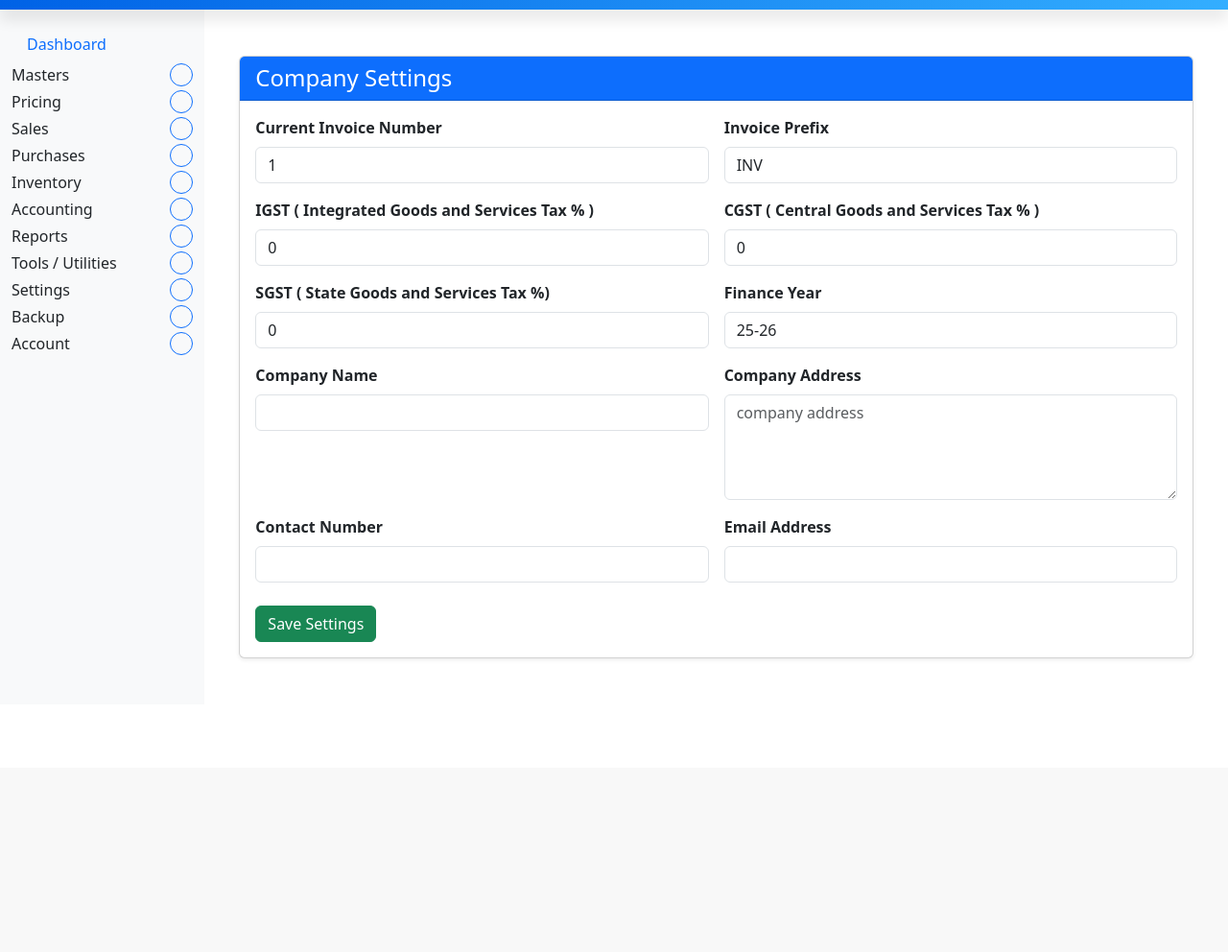
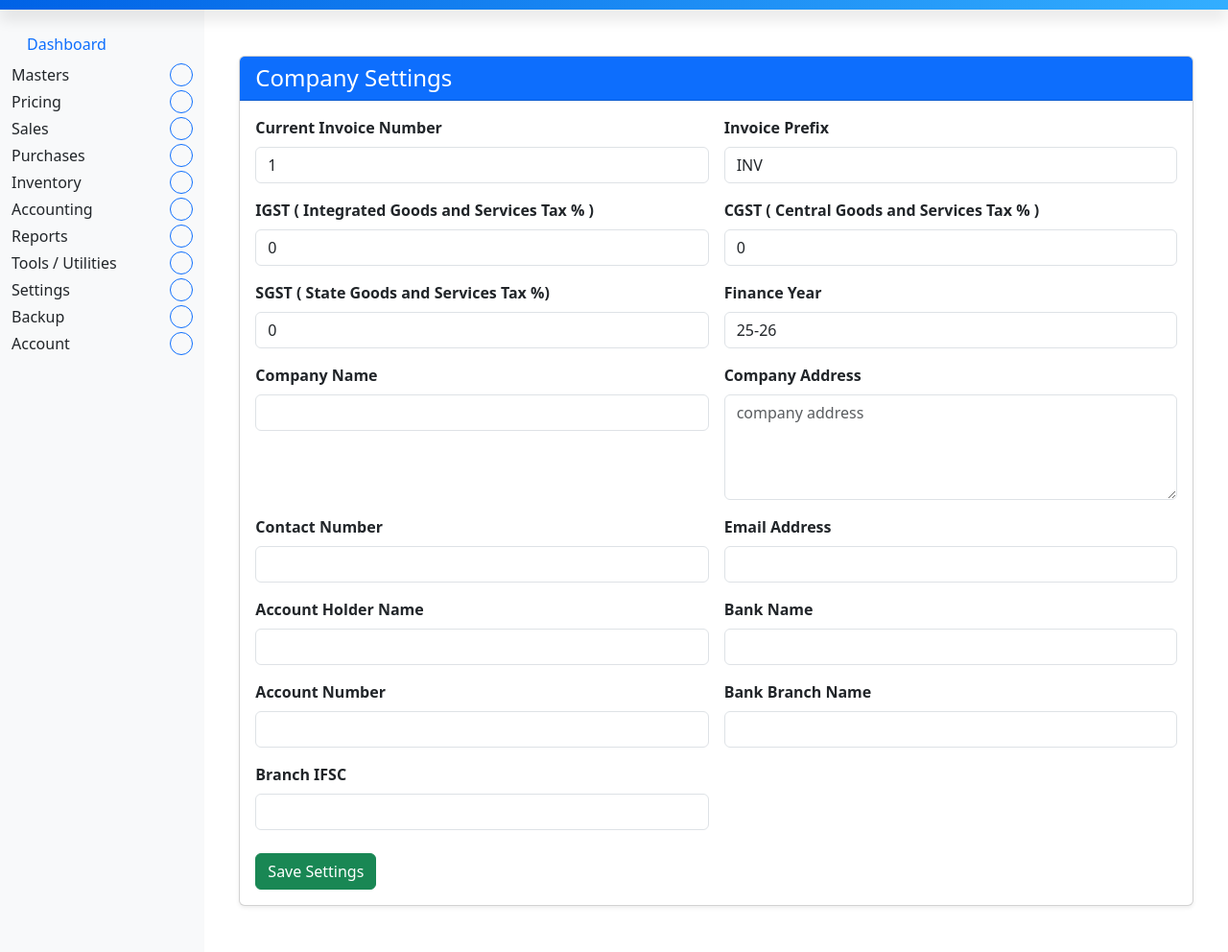
Before and after one commit to hencilpeter/projects, a Django app: page /invoice/settings/company/ in a window 1280 px wide. Shown: the whole page at 96% size. Before the commit the page ends 686 px from the top, so only its background shows below. Run offline with Django 5.2, Linux system fonts and the light colour scheme; data comes from the database, SQL or seed files in the repository; some libraries are stand-ins or nearby versions.

Commit message:
additional changes.

```diff
--- a/PythonProjects/marania_invoice_venv/marania_invoice_proj/marania_invoice_app/forms.py
+++ b/PythonProjects/marania_invoice_venv/marania_invoice_proj/marania_invoice_app/forms.py
@@ -259,6 +259,7 @@ class TransportationForm(forms.ModelForm):
         }
 
 class CompanySettingsForm(forms.ModelForm):
+
     class Meta:
         model = CompanySettings
         fields = [
@@ -272,6 +273,12 @@ class CompanySettingsForm(forms.ModelForm):
             "company_address",
             "company_phone",
             "company_email",
+            "bank_account_name",
+            "bank_name",
+            "bank_account_number",
+            "bank_branch",
+            "bank_ifsc",
+
         ]
 
         labels = {
@@ -285,6 +292,11 @@ class CompanySettingsForm(forms.ModelForm):
             "company_address": "Company Address",
             "company_phone": "Contact Number",
             "company_email": "Email Address",
+            "bank_account_name":"Account Holder Name",
+            "bank_name":"Bank Name",
+            "bank_account_number":"Account Number",
+            "bank_branch": "Bank Branch Name",
+            "bank_ifsc": "Branch IFSC",
         }
 
         widgets = {
@@ -303,6 +315,12 @@ class CompanySettingsForm(forms.ModelForm):
             "sgst": forms.NumberInput(attrs={"class": "form-control"}),
             "company_phone": forms.TextInput(attrs={"class": "form-control"}),
             "company_email": forms.EmailInput(attrs={"class": "form-control"}),
+            "bank_account_name":forms.TextInput(attrs={"class": "form-control"}),
+            "bank_name":forms.TextInput(attrs={"class": "form-control"}),
+            "bank_account_number":forms.TextInput(attrs={"class": "form-control"}),
+            "bank_branch": forms.TextInput(attrs={"class": "form-control"}),
+            "bank_ifsc": forms.TextInput(attrs={"class": "form-control"}),
+
         }
 
 
--- a/PythonProjects/marania_invoice_venv/marania_invoice_proj/marania_invoice_app/models.py
+++ b/PythonProjects/marania_invoice_venv/marania_invoice_proj/marania_invoice_app/models.py
@@ -92,7 +92,6 @@ class Materials(models.Model):
     def __str__(self):
         return f"{self.code}-{self.name}"
 
-###################################################
 
 class Product(models.Model):
     code = models.CharField(max_length=50, unique=True)
@@ -127,12 +126,17 @@ class Product(models.Model):
 class PriceCatalog(models.Model):
     product = models.ForeignKey(
         Product,
-        related_name='items',
+        to_field="code",
         on_delete=models.DO_NOTHING,
+        related_name='pricecatalogs',
+        db_constraint=False,   # ⭐ KEY LINE
+        null=True,
+        blank=True,
     )
+
+    sequence_id = models.PositiveIntegerField()
     code = models.CharField(max_length=50)
     customer_group = models.CharField(max_length=100)
-    sequence_id = models.PositiveIntegerField()
 
     mesh_size_start = models.CharField(max_length=5)
     mesh_size_end = models.CharField(max_length=5)
@@ -141,22 +145,16 @@ class PriceCatalog(models.Model):
     is_active = models.BooleanField(default=True)
     note = models.TextField(blank=True, null=True)
 
-    class Meta:
-        verbose_name = "Price List"
-        verbose_name_plural = "Price Lists"
-        ordering = ["sequence_id"]
-
     created_at = models.DateTimeField(auto_now_add=True)
     updated_at = models.DateTimeField(auto_now=True)
 
     def __str__(self):
         return f"{self.code}-{self.customer_group}"
 
-
 class CustomerPriceCatalog(models.Model):
     customer = models.ForeignKey(
          Parties,
-         #to_field='code',
+         to_field='code',
          on_delete=models.DO_NOTHING,
          related_name='customer_items',
          db_constraint=False,
@@ -164,10 +162,12 @@ class CustomerPriceCatalog(models.Model):
 
     price_catalog =  models.ForeignKey(
          PriceCatalog,
+         #to_field="id",
          on_delete=models.DO_NOTHING,
          related_name='price_catalog_items',
          db_constraint=False,
      )
+    price_code  = models.TextField(blank=True, null=True)
 
     gst_included = models.BooleanField(default=False)
     colour_extra_price = models.FloatField(default=0)
@@ -176,6 +176,50 @@ class CustomerPriceCatalog(models.Model):
 
     def __str__(self):
         return f"{self.customer}-{self.price_catalog}"
+
+class CompanySettings(models.Model):
+    # Ensure only one row exists
+    id = models.PositiveSmallIntegerField(primary_key=True, default=1, editable=False)
+
+    # Invoice running number
+    current_invoice_number = models.PositiveIntegerField(default=1)
+    invoice_prefix = models.CharField(max_length=20, default="INV")
+
+    # GST values
+    igst = models.DecimalField(max_digits=5, decimal_places=2, default=0)
+    cgst = models.DecimalField(max_digits=5, decimal_places=2, default=0)
+    sgst = models.DecimalField(max_digits=5, decimal_places=2, default=0)
+
+    finance_year = models.CharField(max_length=20, default=current_indian_financial_year)
+
+    # Company information
+    company_title = models.CharField(max_length=255)
+    company_address = models.TextField()
+
+    # Optional: contact info
+    company_phone = models.CharField(max_length=50, blank=True, null=True)
+    company_email = models.EmailField(blank=True, null=True)
+
+    # bank account
+    bank_account_name  = models.CharField(max_length=50, blank=True, null=True)
+    bank_name  = models.CharField(max_length=25, blank=True, null=True)
+    bank_account_number = models.CharField(max_length=50, blank=True, null=True)
+    bank_branch = models.CharField(max_length=50, blank=True, null=True)
+    bank_ifsc  = models.CharField(max_length=50, blank=True, null=True)
+
+    updated_at = models.DateTimeField(auto_now=True)
+
+    def __str__(self):
+        return "Company Settings"
+
+    class Meta:
+        verbose_name = "Company Setting"
+        verbose_name_plural = "Company Settings"
+
+
+###################################################
+ # TODO - List
+ # 1.    CustomerPriceCatalog - price_catalog may need to be removed.
 
 
 class Configuration(models.Model):
@@ -190,18 +234,6 @@ class Configuration(models.Model):
     def __str__(self):
         return f"{self.name}: {self.value}"
 
-
-class CustomerPriceMap(models.Model):
-    #customer_id = models.ForeignKey('Customer', on_delete=models.CASCADE, related_name='id')
-    #product_id = models.ForeignKey('Product', on_delete=models.CASCADE, related_name='id')
-    #price_id = models.ForeignKey('ProductPrice', on_delete=models.CASCADE, related_name='id')
-    remark = models.TextField(null=True, blank=True)
-
-    created_at = models.DateTimeField(auto_now_add=True)
-    updated_at = models.DateTimeField(auto_now=True)
-
-    def __str__(self):
-        return f"{self.customer.name} - {self.product.code}: {self.price}"
 
 
 class Invoice(models.Model):
@@ -253,44 +285,3 @@ class InvoiceItem(models.Model):
 
     def __str__(self):
         return f"{self.invoice.invoice_number or ''}({self.invoice.invoice_date})-{self.invoice.customer_name or ''} -{self.item_description or ''} - {self.item_quantity or ''}"
-
-
-
-class CompanySettings(models.Model):
-    # Ensure only one row exists
-    id = models.PositiveSmallIntegerField(primary_key=True, default=1, editable=False)
-
-    # Invoice running number
-    current_invoice_number = models.PositiveIntegerField(default=1)
-    invoice_prefix = models.CharField(max_length=20, default="INV")
-
-    # GST values
-    igst = models.DecimalField(max_digits=5, decimal_places=2, default=0)
-    cgst = models.DecimalField(max_digits=5, decimal_places=2, default=0)
-    sgst = models.DecimalField(max_digits=5, decimal_places=2, default=0)
-
-    finance_year = models.CharField(max_length=20, default=current_indian_financial_year)
-
-    # Company information
-    company_title = models.CharField(max_length=255)
-    company_address = models.TextField()
-
-    # Optional: contact info
-    company_phone = models.CharField(max_length=50, blank=True, null=True)
-    company_email = models.EmailField(blank=True, null=True)
-
-    # bank account
-    # bank_account_name  = models.CharField(max_length=50, blank=True, null=True)
-    # bank_name  = models.CharField(max_length=25, blank=True, null=True)
-    # bank_account_number = models.CharField(max_length=50, blank=True, null=True)
-    # bank_branch = models.CharField(max_length=50, blank=True, null=True)
-    # bank_ifsc  = models.CharField(max_length=50, blank=True, null=True)
-
-    updated_at = models.DateTimeField(auto_now=True)
-
-    def __str__(self):
-        return "Company Settings"
-
-    class Meta:
-        verbose_name = "Company Setting"
-        verbose_name_plural = "Company Settings"
--- a/PythonProjects/marania_invoice_venv/marania_invoice_proj/marania_invoice_app/views.py
+++ b/PythonProjects/marania_invoice_venv/marania_invoice_proj/marania_invoice_app/views.py
@@ -1076,7 +1076,12 @@ def save_price_list(request):
 @login_required
 def customer_price_catalog(request):
     customers = Parties.objects.all()
-    price_catalogs = PriceCatalog.objects.all()
+    unique_price_catalogs = list({ pc.code +"-"+pc.customer_group   for pc in PriceCatalog.objects.all()})
+    price_catalogs = []
+    for unique_price_catalog in unique_price_catalogs:
+        price_code = get_first_part(unique_price_catalog)
+        price_catalogs.append(PriceCatalog.objects.filter(code=price_code).first())
+
     catalogs = CustomerPriceCatalog.objects.all()
 
     if request.method == "POST":
@@ -1092,28 +1097,30 @@ def customer_price_catalog(request):
 
         for idx in range(len(customer_vals)):
             row_id = ids[idx].strip() if idx < len(ids) else ""
-            cust = customer_vals[idx]
-            cat = catalog_vals[idx]
+            customer_code = customer_vals[idx]
+            price_code = catalog_vals[idx]
 
             # Skip blank rows
-            if not cust or not cat:
+            if not customer_code or not customer_vals:
                 continue
 
             if action == "delete":
-                CustomerPriceCatalog.objects.filter(customer_id=cust,price_catalog_id = cat).delete()
+                CustomerPriceCatalog.objects.filter(customer__code=customer_code,price_code = price_code).delete()
                 continue
 
             # SAVE ACTION
             try:
                 # update logic - get the existing object
-                obj = CustomerPriceCatalog.objects.get(customer_id=cust, price_catalog_id=cat)
+                obj = CustomerPriceCatalog.objects.get(customer__code=customer_code, price_code=price_code)
             except CustomerPriceCatalog.DoesNotExist:
                 # new entry - create new object
                 obj = CustomerPriceCatalog()
 
-            print(gst_vals)
-            obj.customer_id = cust
-            obj.price_catalog_id = cat
+            price_catalog_object = PriceCatalog.objects.filter(code=price_code).first()
+            customer_object = Parties.objects.filter(code=customer_code).first()
+            obj.customer = customer_object
+            obj.price_catalog = price_catalog_object
+            obj.price_code = price_code
             obj.gst_included = True if (  idx < len(gst_vals)  and gst_vals[idx] == "on" ) else False
             obj.colour_extra_price = float(colour_vals[idx] or 0)
             obj.small_mesh_size_extra_price = float(mesh_vals[idx] or 0)
@@ -1148,9 +1155,12 @@ def customer_price_catalog(request):
 
 def load_customer_price_catalog(request, id):
     catalog = CustomerPriceCatalog.objects.get(id=id)
+    price_code = get_first_part(str(catalog.price_catalog))
+    price_catalog_object = PriceCatalog.objects.filter(code=price_code).first()
+
     data = {
-        "customer": catalog.customer.id,
-        "price_catalog": catalog.price_catalog.id,
+        "customer": catalog.customer.code,
+        "price_catalog": price_catalog_object.code,
         "gst_included": catalog.gst_included,
         "colour_extra_price": catalog.colour_extra_price,
         "small_mesh_size_extra_price": catalog.small_mesh_size_extra_price,
--- a/PythonProjects/marania_invoice_venv/marania_invoice_proj/templates/marania_invoice_app/customer_price_catalog.html
+++ b/PythonProjects/marania_invoice_venv/marania_invoice_proj/templates/marania_invoice_app/customer_price_catalog.html
@@ -23,7 +23,7 @@
                     <select name="customer" class="form-select form-select-sm">
                         <option value="">Customer</option>
                         {% for c in customers %}
-                            <option value="{{ c.id }}">{{ c }}</option>
+                            <option value="{{ c.code }}">{{ c }}</option>
                         {% endfor %}
                     </select>
                 </div>
@@ -32,7 +32,7 @@
                     <select name="price_catalog" class="form-select form-select-sm">
                         <option value="">Price Catalog</option>
                         {% for p in price_catalogs %}
-                            <option value="{{ p.id }}">{{ p }}</option>
+                            <option value="{{ p.code }}">{{ p }}</option>
                         {% endfor %}
                     </select>
                 </div>
```
Also changed, not shown: PythonProjects/marania_invoice_venv/marania_invoice_proj/marania_invoice_app/migrations/0005_alter_pricecatalog_options_and_more.py (added), PythonProjects/marania_invoice_venv/marania_invoice_proj/marania_invoice_app/migrations/0006_delete_customerpricemap.py (added), PythonProjects/marania_invoice_venv/marania_invoice_proj/marania_invoice_app/migrations/0007_customerpricecatalog_price_code.py (added), PythonProjects/marania_invoice_venv/marania_invoice_proj/marania_invoice_app/migrations/0008_companysettings_bank_account_name_and_more.py (added).
